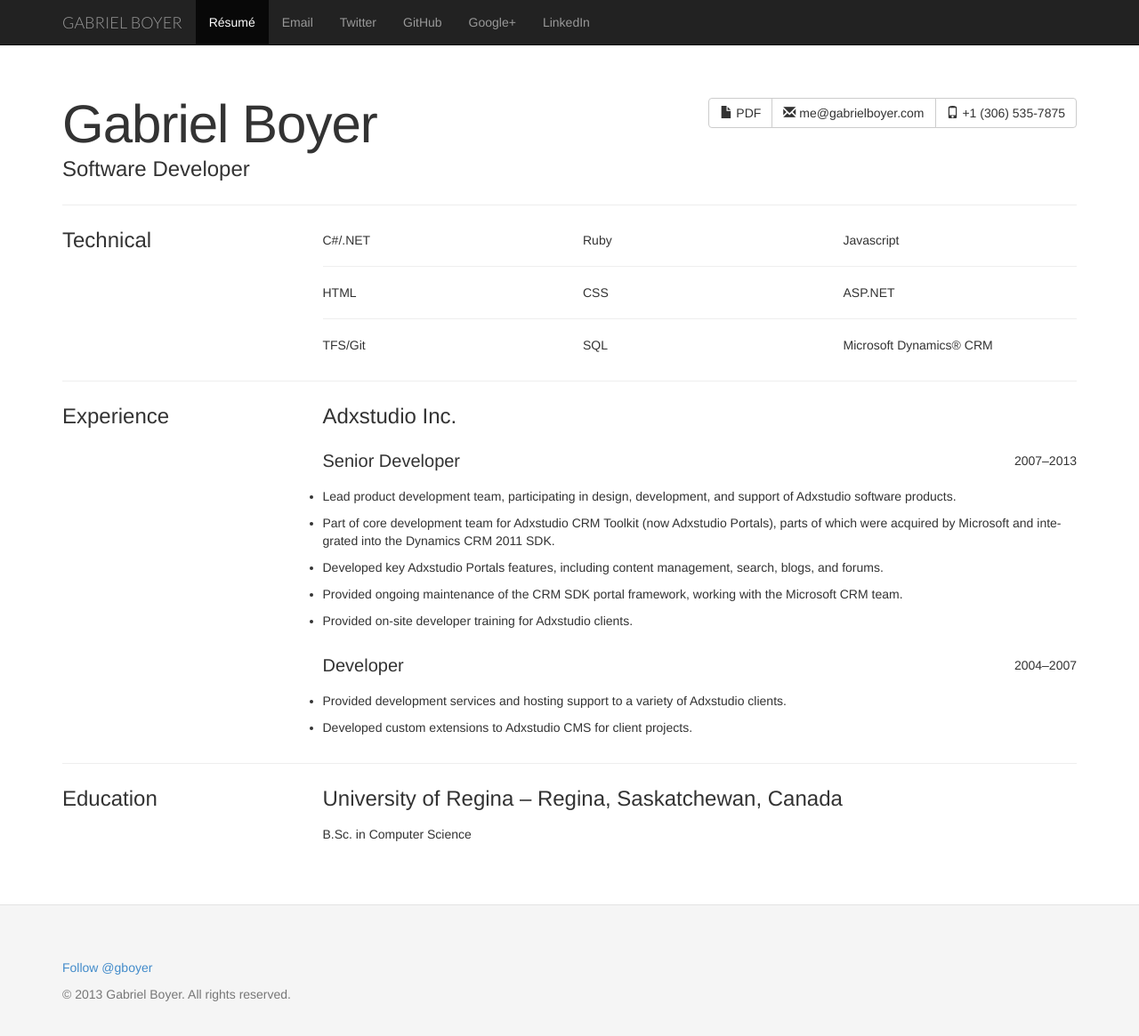
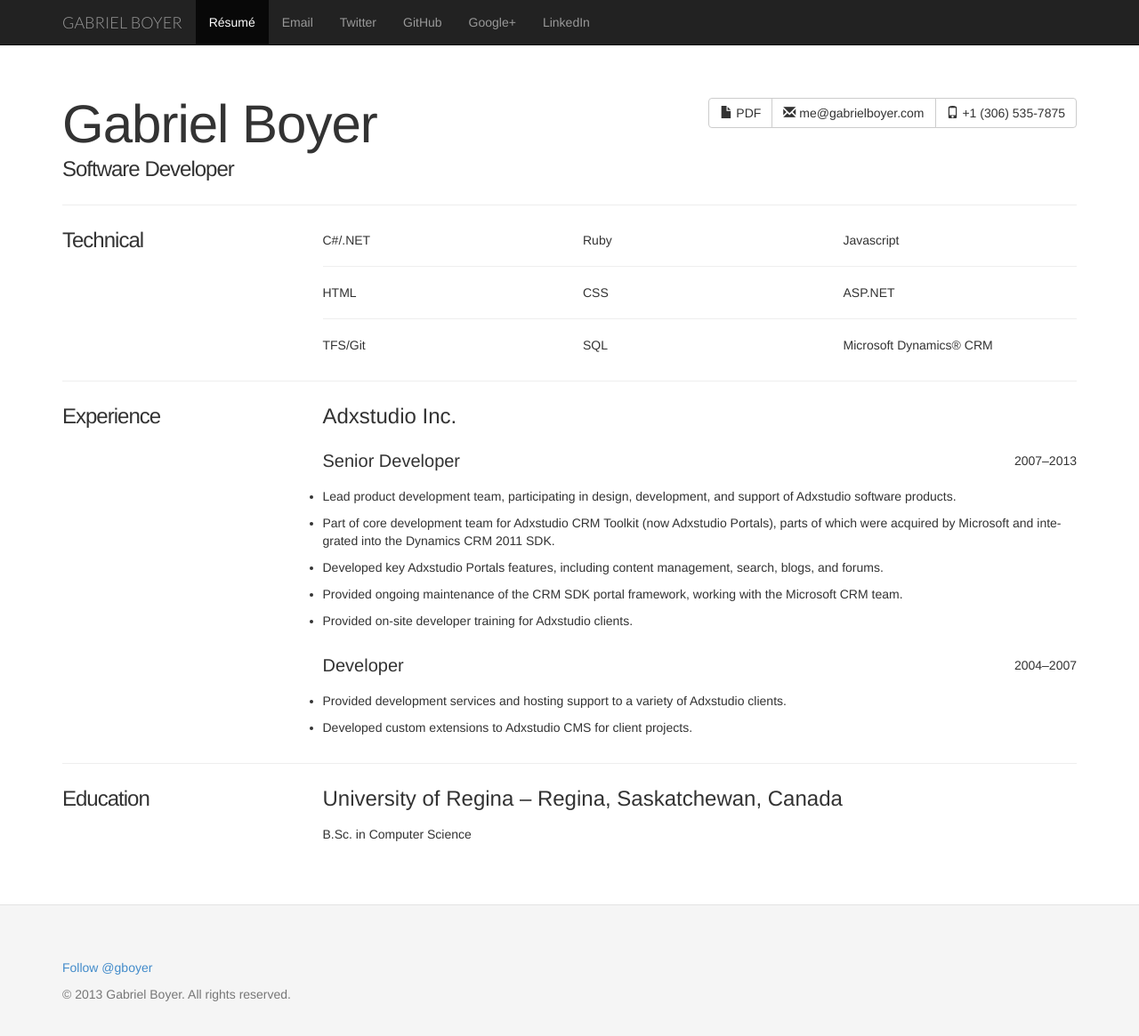
Before and after one commit to gabe/gabe.github.com, a Jekyll site: the page built from resume.html, in a window 1280 px wide and 1198 px high. Shown: the top 1165 px of the window at 89% size. Built offline with Jekyll 4.4.1, drawn with Linux system fonts in a browser that asks for light colours; nearby versions of some CDN libraries; comment, search, counter and statistics services are not loaded.

Commit message:
Shrink resume headings on small screens.

```diff
--- a/css/style.css
+++ b/css/style.css
@@ -20,6 +20,20 @@
   -moz-hyphens: auto;
   -ms-hyphens: auto;
   hyphens: auto;
+}
+
+h1,
+h2,
+h3 {
+  font-weight: 300;
+  letter-spacing: -1px;
+}
+
+h1 small,
+h2 small,
+h3 small {
+  font-weight: 300;
+  letter-spacing: -1px;
 }
 
 footer {
@@ -197,6 +211,23 @@
     border-top-left-radius: 0;
     border-top-right-radius: 0;
   }
+
+  .resume h1 {
+    font-size: 48px;
+  }
+
+  .resume h4 {
+    font-size: 18px;
+    font-weight: normal;
+    letter-spacing: 0;
+    line-height: 20px;
+  }
+
+  .resume h5 {
+    font-size: 16px;
+    font-weight: normal;
+    letter-spacing: 0;
+  }
 }
 
 @media (max-width: 991px) {
@@ -223,7 +254,8 @@
     margin: 1in 0.75in;
   }
 
-  body {
+  body,
+  .page-content {
     padding: 0;
   }
 
```
